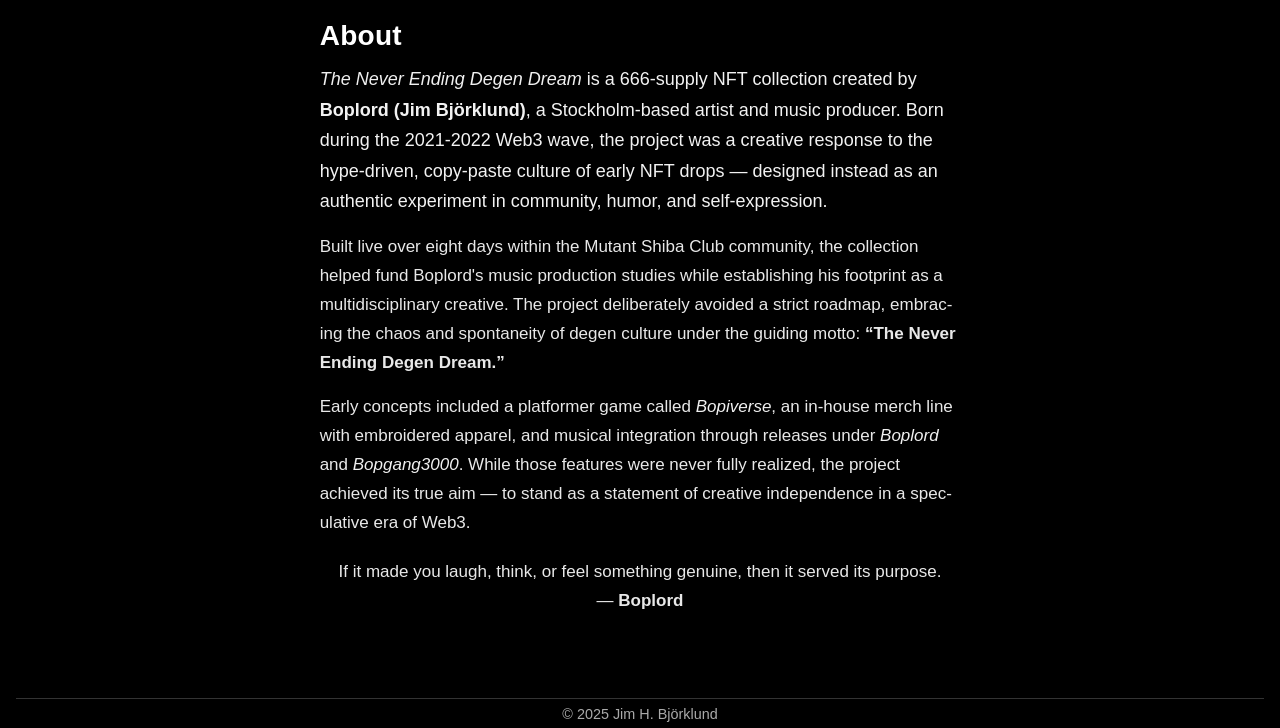
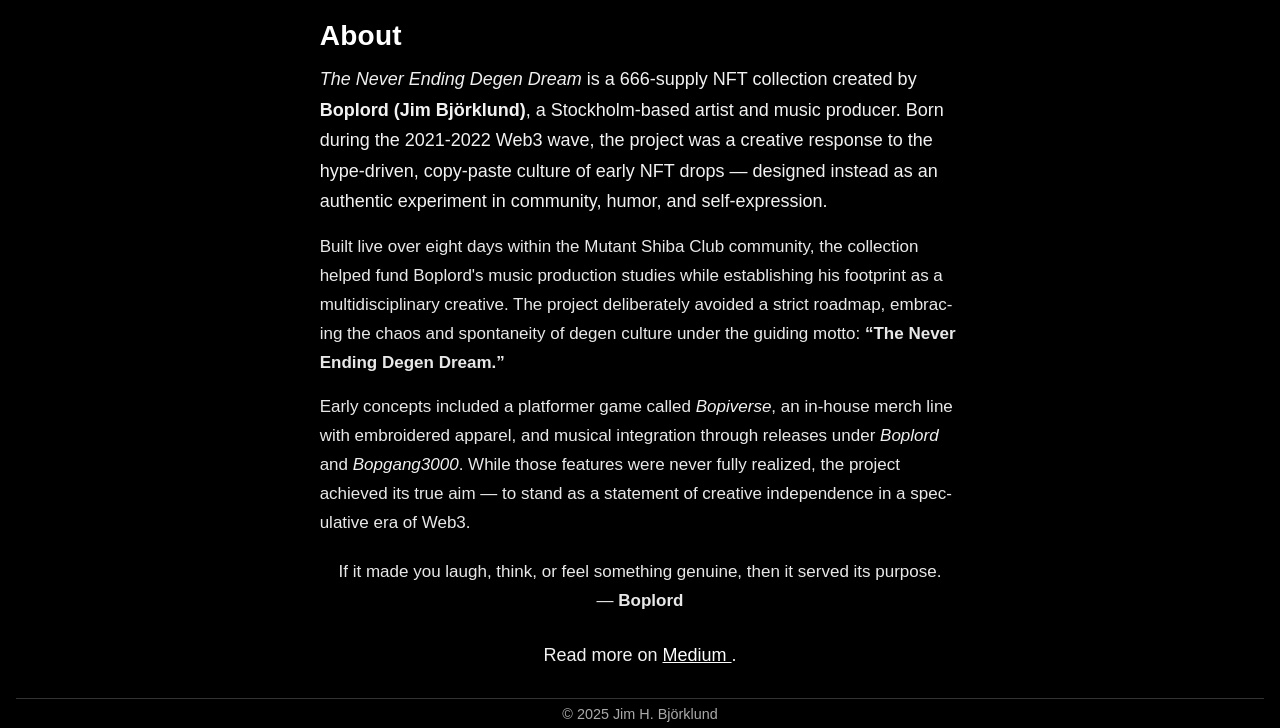
Before and after one commit to Boplord/Bopiverse, a plain HTML site: page about.html in a window 1280 px wide. Shown: the part 72-800 px from the top of the page. Drawn offline with Linux system fonts and the light colour scheme.

Commit message:
Added medium link on About page

```diff
--- a/about.html
+++ b/about.html
@@ -53,6 +53,16 @@
       <br>— <strong>Boplord</strong>
     </p>
 
+    <section class="external-link">
+  <p>
+    Read more on
+    <a href="https://medium.com/@yourusername" target="_blank" rel="noopener noreferrer">
+      Medium
+    </a>.
+  </p>
+</section>
+
+
 
   </main>
 
```
